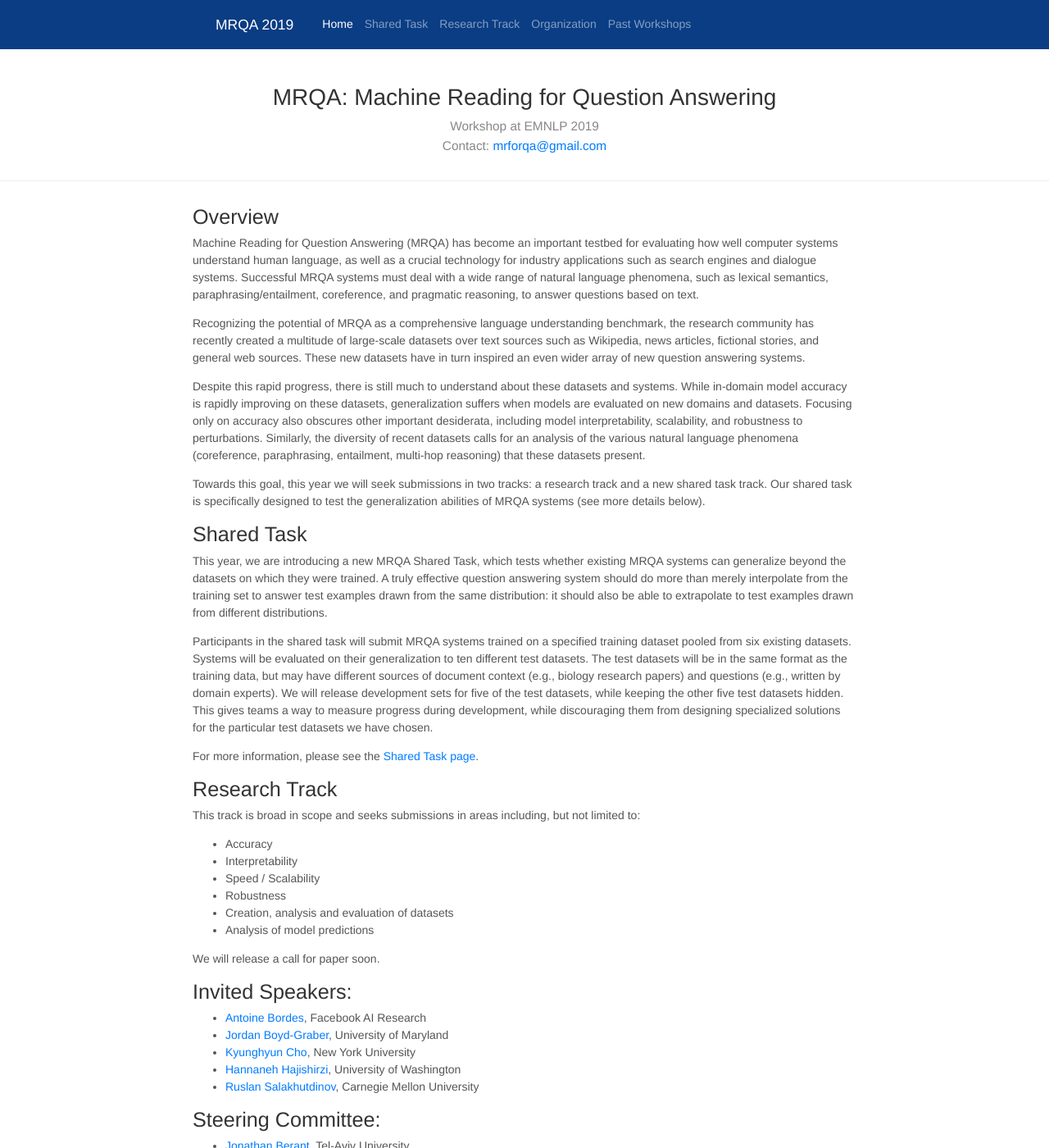
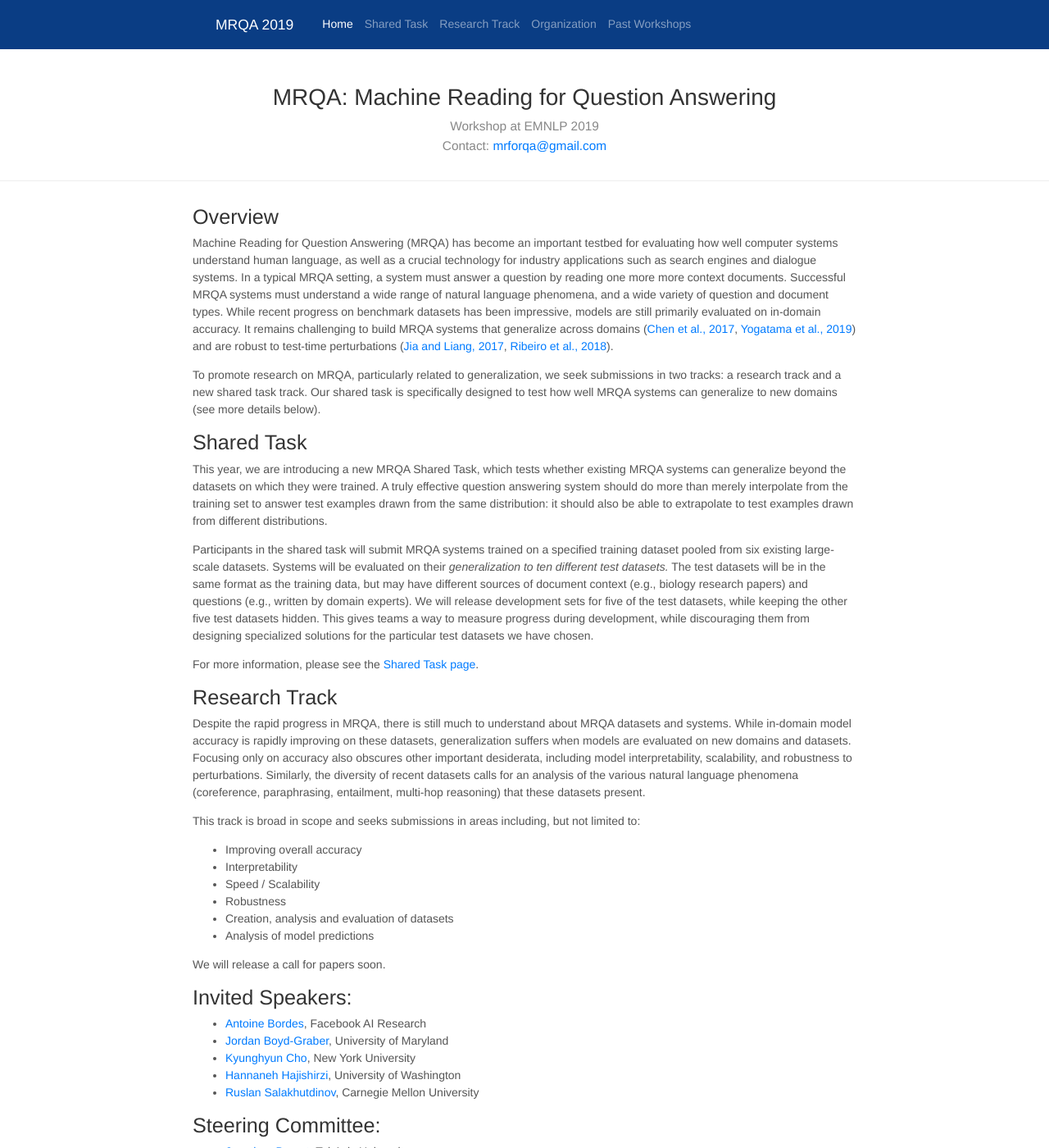
Before and after one commit to mrqa/mrqa.github.io, a Jekyll site: the page built from rc/index.md, in a window 1280 px wide and 1400 px high. Shown: the whole window at 82% size. Built offline with Jekyll 4.4.1, drawn with Linux system fonts in a browser that asks for light colours; nearby versions of some CDN libraries.

Commit message:
Update home page

```diff
--- a/rc/index.md
+++ b/rc/index.md
@@ -7,22 +7,26 @@ collection: pages_2019_rc
 
 ## Overview
 
-Machine Reading for Question Answering (MRQA) has become an important testbed for evaluating how well computer systems understand human language, as well as a crucial technology for industry applications such as search engines and dialogue systems. Successful MRQA systems must deal with a wide range of natural language phenomena, such as lexical semantics, paraphrasing/entailment, coreference, and pragmatic reasoning, to answer questions based on text.
+Machine Reading for Question Answering (MRQA) has become an important testbed for evaluating how well computer systems understand human language, as well as a crucial technology for industry applications such as search engines and dialogue systems.
+In a typical MRQA setting, a system must answer a question by reading one more more context documents.
+Successful MRQA systems must understand a wide range of natural language phenomena, and a wide variety of question and document types.
+While recent progress on benchmark datasets has been impressive, models are still primarily evaluated on in-domain accuracy.
+It remains challenging to
+build MRQA systems that generalize across domains
+([Chen et al., 2017](https://arxiv.org/pdf/1704.00051.pdf), [Yogatama et al., 2019](https://arxiv.org/pdf/1901.11373.pdf))
+and are robust to test-time perturbations
+([Jia and Liang, 2017](https://arxiv.org/pdf/1707.07328.pdf), [Ribeiro et al., 2018](https://homes.cs.washington.edu/~marcotcr/acl18.pdf)).
 
-Recognizing the potential of MRQA as a comprehensive language understanding benchmark, the research community has recently created a multitude of large-scale datasets over text sources such as Wikipedia, news articles, fictional stories, and general web sources. These new datasets have in turn inspired an even wider array of new question answering systems.
-
-Despite this rapid progress, there is still much to understand about these datasets and systems. While in-domain model accuracy is rapidly improving on these datasets, generalization suffers when models are evaluated on new domains and datasets. Focusing only on accuracy also obscures other important desiderata, including model interpretability, scalability, and robustness to perturbations. Similarly, the diversity of recent datasets calls for an analysis of the various natural language phenomena (coreference, paraphrasing, entailment, multi-hop reasoning) that these datasets present.
-
-Towards this goal, this year we will seek submissions in two tracks: a research track and a new shared task track. Our shared task is specifically designed to test the generalization abilities of MRQA systems (see more details below).
+To promote research on MRQA, particularly related to generalization, we seek submissions in two tracks: a research track and a new shared task track.
+Our shared task is specifically designed to test how well MRQA systems can generalize to new domains (see more details below).
 
 
 ## Shared Task
-
 This year, we are introducing a new MRQA Shared Task, which tests whether existing MRQA systems can generalize beyond the datasets on which they were trained.
 A truly effective question answering system should do more than merely interpolate from the training set to answer test examples drawn from the same distribution: it should also be able to extrapolate to test examples drawn from different distributions.
 
-Participants in the shared task will submit MRQA systems trained on a specified training dataset pooled from six existing datasets.
-Systems will be evaluated on their generalization to ten different test datasets.
+Participants in the shared task will submit MRQA systems trained on a specified training dataset pooled from six existing large-scale datasets.
+Systems will be evaluated on their *generalization to ten different test datasets.*
 The test datasets will be in the same format as the training data, but may have different sources of document context (e.g., biology research papers) and questions (e.g., written by domain experts).
 We will release development sets for five of the test datasets, while keeping the other five test datasets hidden.
 This gives teams a way to measure progress during development, while discouraging them from designing specialized solutions for the particular test datasets we have chosen.
@@ -30,18 +34,20 @@ This gives teams a way to measure progress during development, while discouragin
 For more information, please see the [Shared Task page](shared).
 
 ## Research Track
+Despite the rapid progress in MRQA, there is still much to understand about MRQA datasets and systems.
+While in-domain model accuracy is rapidly improving on these datasets, generalization suffers when models are evaluated on new domains and datasets.
+Focusing only on accuracy also obscures other important desiderata, including model interpretability, scalability, and robustness to perturbations.
+Similarly, the diversity of recent datasets calls for an analysis of the various natural language phenomena (coreference, paraphrasing, entailment, multi-hop reasoning) that these datasets present.
 
 This track is broad in scope and seeks submissions in areas including, but not limited to:
-- Accuracy
+- Improving overall accuracy
 - Interpretability
 - Speed / Scalability
 - Robustness
 - Creation, analysis and evaluation of datasets
 - Analysis of model predictions
 
-We will release a call for paper soon.
-
-
+We will release a call for papers soon.
 
 ## Invited Speakers:
 - [Antoine Bordes](https://research.fb.com/people/bordes-antoine/), Facebook AI Research
```
